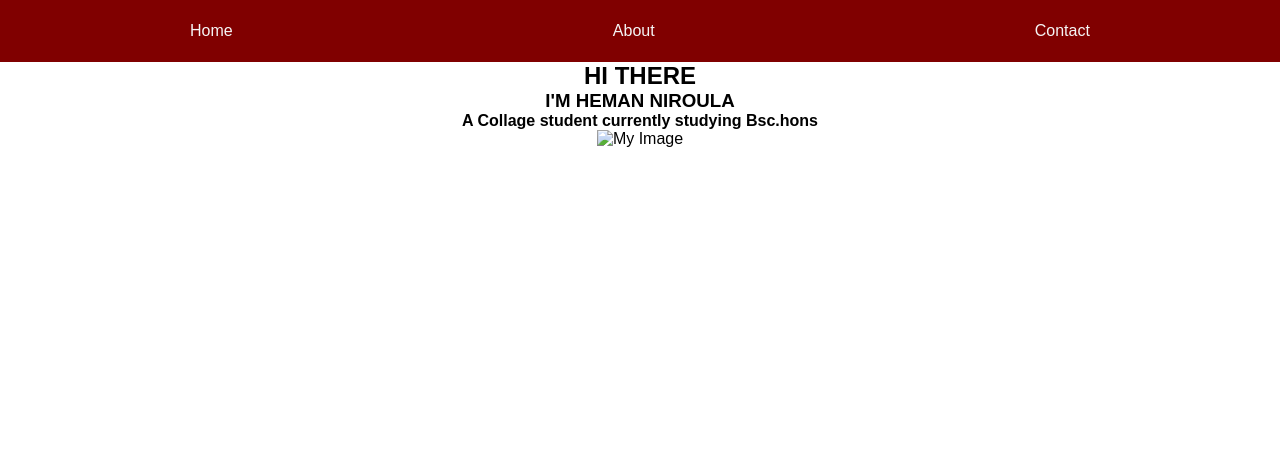
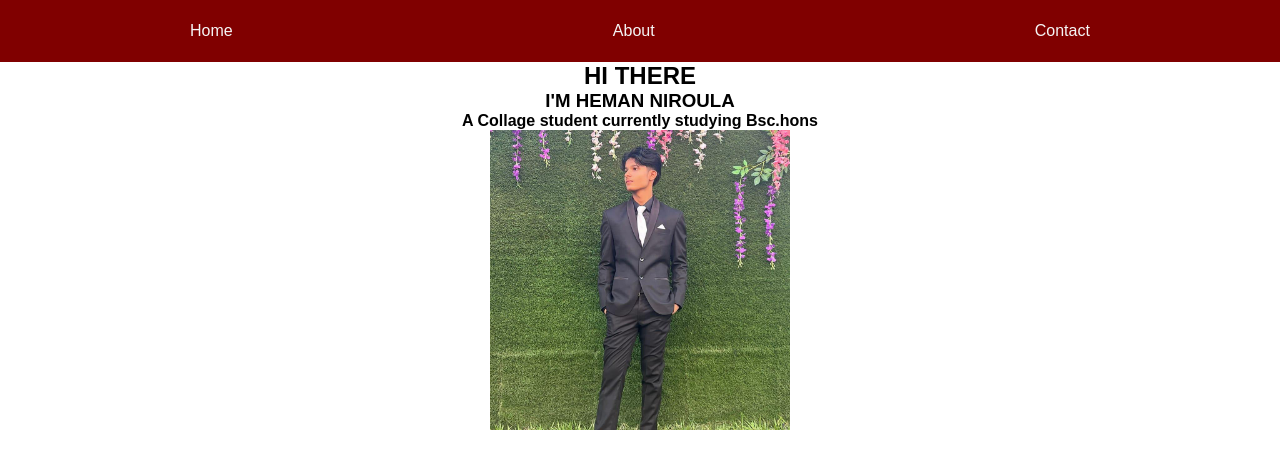
Before and after one commit to HemanNiroula/Portfolio, a plain HTML site: page home.html in a window 1280 px wide. Drawn offline with Linux system fonts and the light colour scheme.

Commit message:
Update Image

```diff
--- a/home.html
+++ b/home.html
@@ -23,7 +23,7 @@
 	<h4>A Collage student currently studying Bsc.hons</h4>
 		</section>
 		<section id="img">
-			<img src="studentoutline.jpg" alt="My Image" width="300px">
+			<img src="heman.jpg" alt="My Image" width="300px">
 
 		</section>
 
```
Also changed, not shown: heman.jpg (added).
